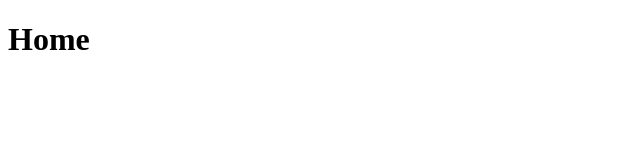
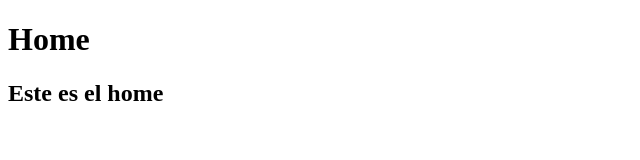
Before and after one commit to Eforer/network, a plain HTML site: page home.html in a window 1280 px wide. Shown: the whole page, without its empty margins (0-640 px from the left). Drawn offline with Linux system fonts and the light colour scheme.

Commit message:
Feat: Este es el home

```diff
--- a/home.html
+++ b/home.html
@@ -7,5 +7,6 @@
 </head>
 <body>
     <h1>Home</h1>
+    <h2>Este es el home</h2>
 </body>
 </html>
```
